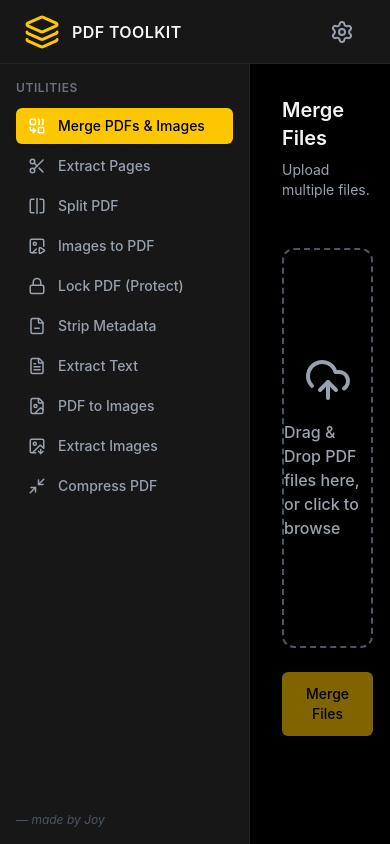
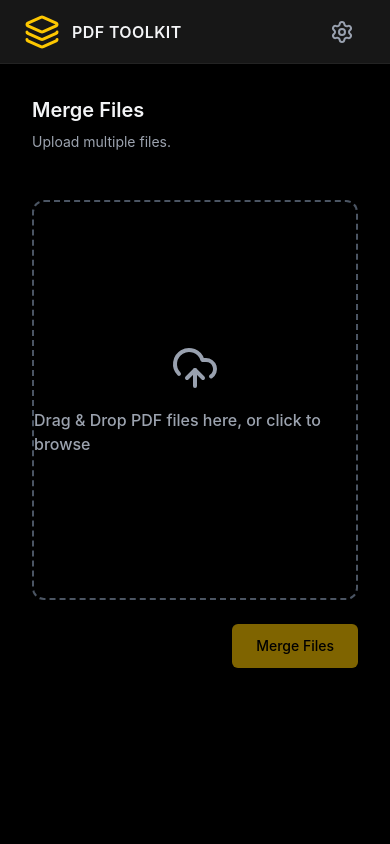
Before and after one commit to joydeepd900/PDF-Toolkit, a React (Vite) app in the folder frontend/: page / in a window 390 px wide. Built offline with nearby package versions, Linux system fonts and the light colour scheme.

Commit message:
Update Sidebar.jsx

```diff
--- a/frontend/src/components/Sidebar.jsx
+++ b/frontend/src/components/Sidebar.jsx
@@ -26,9 +26,21 @@
   { id: 'compress', label: 'Compress PDF', icon: Minimize2 },
 ];
 
-const Sidebar = ({ activeTool, setActiveTool }) => {
+const Sidebar = ({ activeTool, setActiveTool, isOpen, onClose }) => {
+  const handleToolSelect = (toolId) => {
+    setActiveTool(toolId);
+    if (onClose) onClose(); // close sidebar on mobile when a tool is picked
+  };
   return (
-    <div className="w-[250px] bg-neutral-900 border-r border-white/5 flex flex-col shrink-0 overflow-y-auto">
+    <div
+      className={clsx(
+        // Always 250 px wide; on mobile it lives off-screen and slides in
+        'w-[250px] bg-neutral-900 border-r border-white/5 flex flex-col shrink-0 overflow-y-auto',
+        'fixed md:relative inset-y-0 left-0 z-40',
+        'transition-transform duration-300 ease-in-out',
+        isOpen ? 'translate-x-0' : '-translate-x-full md:translate-x-0'
+      )}
+    >
       <div className="p-4 flex-1">
         <h2 className="text-xs font-semibold text-gray-500 uppercase tracking-wider mb-3">Utilities</h2>
         <nav className="space-y-1">
@@ -38,7 +50,7 @@
             return (
               <button
                 key={tool.id}
-                onClick={() => setActiveTool(tool.id)}
+                onClick={() => handleToolSelect(tool.id)}
                 className={clsx(
                   'w-full flex items-center space-x-3 px-3 py-2 rounded-md text-sm font-medium transition-all duration-150',
                   isActive
```
